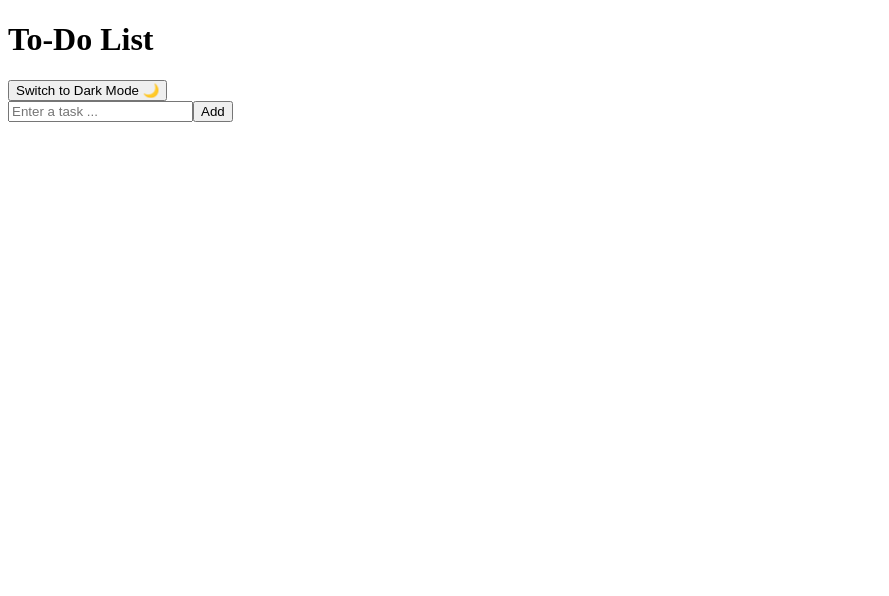
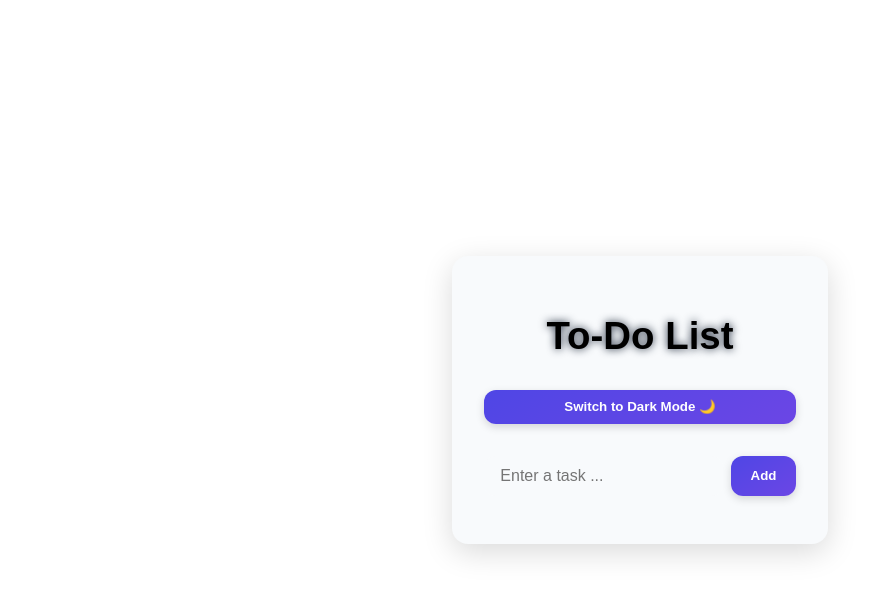
Before and after one commit to Tinashe623/Todo-App, a React (Vite) app: page / in a window 1280 px wide. Shown: the top 596 px of the page, without its empty margins (0-889 px from the left). Built offline with nearby package versions, Linux system fonts and the light colour scheme.

Commit message:
style: implement comprehensive styling for light and dark modes in the todo list app

```diff
--- a/src/index.css
+++ b/src/index.css
@@ -1 +1,199 @@
-/* reset */
+/* General Styles */
+body {
+  font-family: "Poppins", sans-serif;
+  background: var(--bg-color);
+  color: var(--text-color);
+  margin: 0;
+  display: flex;
+  align-items: center;
+  justify-content: center;
+  min-height: 100vh;
+  transition: background 0.3s ease-in-out;
+}
+
+/* Theme Variables */
+:root {
+  --bg-color-light: #e2e8f0;
+  --text-color-light: #1e293b;
+  --card-bg-light: #f8fafc;
+  --shadow-light: rgba(0, 0, 0, 0.15);
+  --btn-bg-light: linear-gradient(145deg, #4f46e5, #6b46e5);
+
+  --bg-color-dark: #0f172a;
+  --text-color-dark: #e0e7ff;
+  --card-bg-dark: #1e293b;
+  --shadow-dark: rgba(0, 0, 0, 0.5);
+  --btn-bg-dark: linear-gradient(145deg, #facc15, #fde047);
+}
+
+/* Light Mode */
+.light-mode {
+  --bg-color: var(--bg-color-light);
+  --text-color: var(--text-color-light);
+  --card-bg: var(--card-bg-light);
+  --shadow: var(--shadow-light);
+  --btn-bg: var(--btn-bg-light);
+}
+
+/* Dark Mode */
+.dark-mode {
+  --bg-color: var(--bg-color-dark);
+  --text-color: var(--text-color-dark);
+  --card-bg: var(--card-bg-dark);
+  --shadow: var(--shadow-dark);
+  --btn-bg: var(--btn-bg-dark);
+}
+
+/* Main Container */
+.to-do-list {
+  max-width: 600px;
+  background: var(--card-bg);
+  padding: 2rem;
+  border-radius: 16px;
+  box-shadow: 0 8px 30px var(--shadow),
+    inset 0 -3px 8px rgba(255, 255, 255, 0.1);
+  display: flex;
+  flex-direction: column;
+  gap: 1rem;
+  transition: all 0.3s ease-in-out;
+}
+
+/* Heading */
+.to-do-list h1 {
+  text-align: center;
+  margin-bottom: 1rem;
+  font-size: 2.4rem;
+  text-shadow: 0 0 8px var(--text-color);
+}
+
+/* Toggle Button */
+.toggle-btn {
+  margin-bottom: 1rem;
+  padding: 0.6rem 1.2rem;
+  border: none;
+  border-radius: 12px;
+  cursor: pointer;
+  font-weight: bold;
+  transition: 0.3s;
+  background: var(--btn-bg);
+  color: white;
+  box-shadow: 0 3px 8px var(--shadow);
+}
+
+.toggle-btn:hover {
+  opacity: 0.8;
+  transform: scale(1.05);
+}
+
+/* Input Section */
+.to-do-list section {
+  display: flex;
+  gap: 0.5rem;
+  flex-wrap: wrap;
+}
+
+/* Input Field */
+.to-do-list input[type="text"] {
+  flex: 1;
+  min-width: 200px;
+  padding: 0.7rem 1rem;
+  font-size: 1rem;
+  border: none;
+  border-radius: 12px;
+  outline: none;
+  background: var(--card-bg);
+  color: var(--text-color);
+  box-shadow: inset 0 2px 5px rgba(255, 255, 255, 0.15);
+  transition: 0.3s;
+}
+
+.to-do-list input[type="text"]:focus {
+  box-shadow: inset 0 0 5px var(--text-color), 0 0 10px var(--text-color);
+}
+
+/* Add Button */
+.add-btn {
+  padding: 0.7rem 1.2rem;
+  background: var(--btn-bg);
+  color: white;
+  font-weight: bold;
+  border: none;
+  border-radius: 12px;
+  cursor: pointer;
+  box-shadow: 0 3px 8px var(--shadow);
+  transition: all 0.3s ease-in-out;
+}
+
+.add-btn:hover {
+  transform: translateY(-3px);
+  box-shadow: 0 5px 12px var(--shadow), 0 0 18px var(--btn-bg);
+}
+
+/* Task List */
+ol {
+  list-style: none;
+  padding: 0;
+  margin: 0;
+}
+
+/* Task Items */
+li {
+  background: var(--card-bg);
+  display: flex;
+  align-items: center;
+  justify-content: space-between;
+  padding: 0.8rem 1rem;
+  border-radius: 12px;
+  box-shadow: 0 4px 12px var(--shadow),
+    inset 0 -2px 6px rgba(255, 255, 255, 0.1);
+  margin-bottom: 0.6rem;
+  gap: 0.5rem;
+  flex-wrap: wrap;
+}
+
+/* Task Text */
+.text {
+  flex: 1;
+  font-size: 1rem;
+  color: var(--text-color);
+}
+
+/* Buttons */
+.delete-btn,
+.move-btn {
+  border: none;
+  cursor: pointer;
+  font-size: 1.2rem;
+  padding: 0.4rem 0.6rem;
+  border-radius: 8px;
+  transition: all 0.3s ease-in-out;
+}
+
+.delete-btn {
+  background: linear-gradient(145deg, #ef4444, #dc2626);
+  color: white;
+  box-shadow: 0 0 8px rgba(239, 68, 68, 0.5);
+}
+
+.delete-btn:hover {
+  transform: scale(1.1);
+  box-shadow: 0 0 18px #ef4444;
+}
+
+.move-btn {
+  background: linear-gradient(145deg, #38bdf8, #2563eb);
+  color: white;
+  box-shadow: 0 0 8px rgba(56, 189, 248, 0.5);
+}
+
+.move-btn:hover {
+  transform: scale(1.1);
+  box-shadow: 0 0 18px #38bdf8;
+}
+
+/* Icons */
+.icon {
+  width: 22px;
+  height: 22px;
+  pointer-events: none;
+}
```
